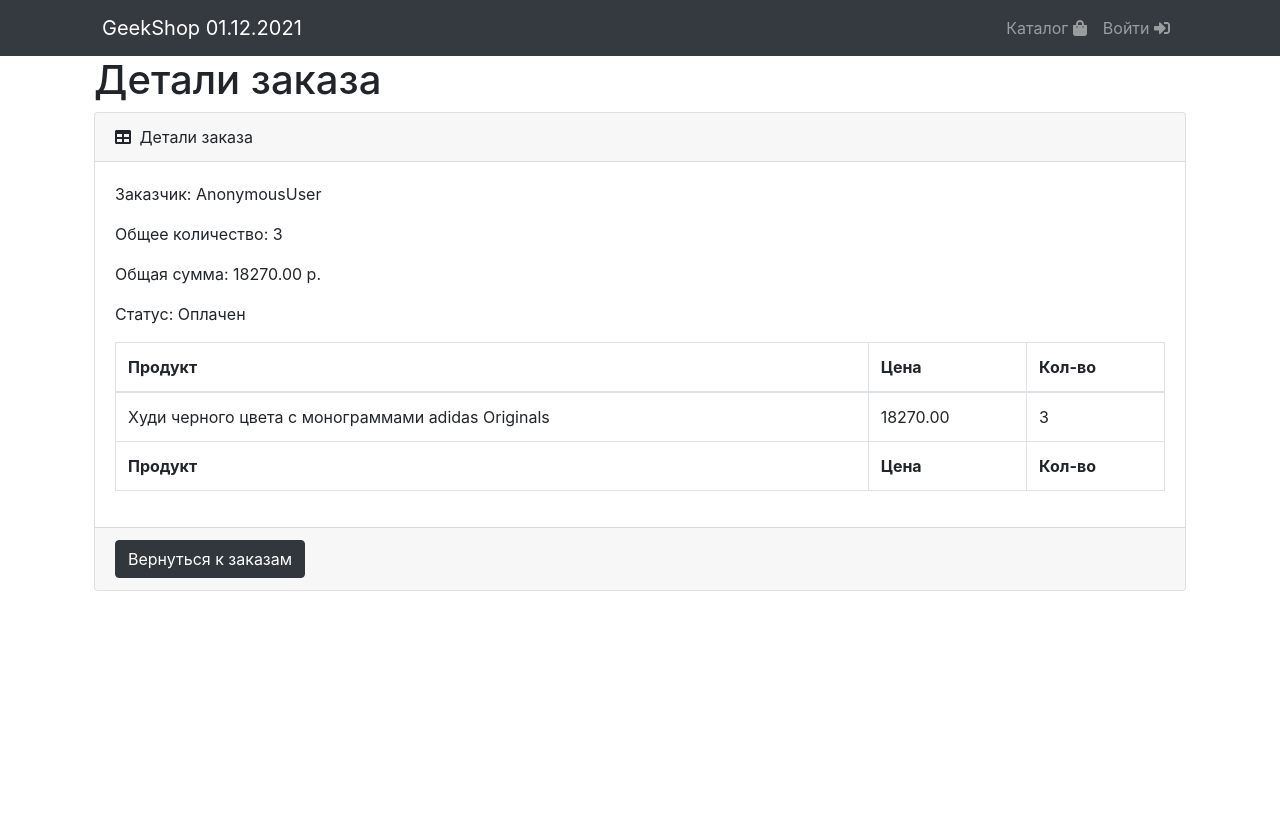
After one commit to stopguard/Django, a Django app: page /orders/detail/7/ in a window 1280 px wide. The commit adds this page. Shown: the top 830 px of the page. Run offline with Django 3.2, Linux system fonts and the light colour scheme; data comes from the database, SQL or seed files in the repository; both versions use the stored data as it was after the commit; some libraries are stand-ins or nearby versions.

Commit message:
order CRUD views/templates created

```diff
--- a/authapp/templates/authapp/profile.html
+++ b/authapp/templates/authapp/profile.html
@@ -141,7 +141,7 @@
 
                 {% if basket %}
                     {% include 'basket/basket.html' %}
-                    <button type="button" class="btn btn-success btn-lg float-right">Оформить</button>
+                    <a href="{% url 'orders:create' %}" class="btn btn-success btn-lg float-right">Оформить</a>
                 {% else %}
                     <div class="card mb-3">
                         <div class="card-footer">
--- a/ordersapp/models.py
+++ b/ordersapp/models.py
@@ -12,7 +12,7 @@ class Order(models.Model):
 
     STATUS_CHOICES = (
         (FORMING, 'создан'),
-        (SENT, 'отправлен'),
+        (SENT, 'оплачен'),
         (APPROVED, 'подтверждён'),
         (REJECTED, 'отменён'),
     )
@@ -43,6 +43,7 @@ class Order(models.Model):
     def delete(self, using=None, keep_parents=False, safe=True):
         if safe:
             self.is_active = False
+            self.status = self.REJECTED
             self.save()
             return
         super().delete(using=using, keep_parents=keep_parents)
--- /dev/null
+++ b/ordersapp/templates/ordersapp/order_detail.html
@@ -0,0 +1,49 @@
+{% extends 'ordersapp/order_base.html' %}
+{% load static %}
+
+{% block order_table %}
+    <div class="card-header">
+        <i class="fas fa-table mr-1"></i>
+        Детали заказа
+    </div>
+    <div class="card-body">
+        <p>Заказчик: {{ user }}</p>
+        <p>Общее количество: {{ object.items_count }}</p>
+        <p>Общая сумма: {{ object.items_cost }} р.</p>
+        <p>Статус: {{ object.get_status_display|capfirst }}</p>
+        <div class="table-responsive">
+            <table class="table table-bordered" id="dataTable" width="100%" cellspacing="0">
+                <thead>
+                <tr>
+                    <th>Продукт</th>
+                    <th>Цена</th>
+                    <th>Кол-во</th>
+                </tr>
+                </thead>
+                <tfoot>
+                <tr>
+                    <th>Продукт</th>
+                    <th>Цена</th>
+                    <th>Кол-во</th>
+                </tr>
+                </tfoot>
+                <tbody>
+                {% for item in object.items.all %}
+                    <tr>
+                        <td>{{ item.product.name }}</td>
+                        <td>{{ item.sum_price }}</td>
+                        <td>{{ item.count }}</td>
+                    </tr>
+                {% endfor %}
+                </tbody>
+            </table>
+        </div>
+    </div>
+    <div class="card-footer">
+        {% if object.is_forming %}
+            <a class="btn btn-success" href="{% url 'orders:confirm' object.id %}">Оплатить</a>
+        {% endif %}
+        <a class="btn btn-primary" href="{% url 'orders:index' %}">Вернуться к заказам</a>
+    </div>
+
+{% endblock %}
--- a/ordersapp/templates/ordersapp/order_form.html
+++ b/ordersapp/templates/ordersapp/order_form.html
@@ -67,6 +67,7 @@
         </div>
         <div class="card-footer">
             <input type="submit" class="btn btn-success" value="Сохранить">
+            <a class="btn btn-danger" href="{% url 'orders:index' %}">Отмена</a>
         </div>
     </form>
 {% endblock %}
--- a/ordersapp/urls.py
+++ b/ordersapp/urls.py
@@ -10,4 +10,5 @@ urlpatterns = [
     path('change/<int:pk>/', ordersapp.OrderUpdate.as_view(), name='change'),
     path('detail/<int:pk>/', ordersapp.OrderRead.as_view(), name='detail'),
     path('del/<int:pk>/', ordersapp.OrderDelete.as_view(), name='del'),
+    path('confirm/<int:pk>/', ordersapp.order_forming_complete, name='confirm'),
 ]
```
Also changed, not shown: ordersapp/templates/ordersapp/order_confirm_delete.html (added, +24 -0 lines), db.sqlite3.
